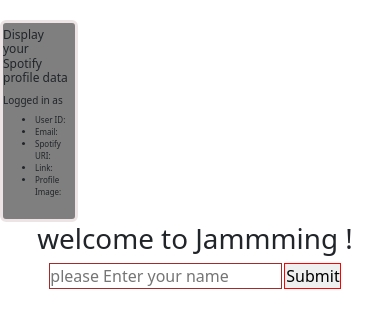
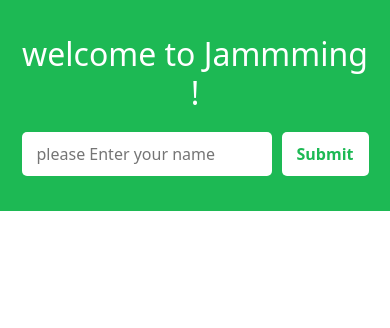
Before and after one commit to mah-davarfa/Jammming, a React (Vite) app: page / in a window 390 px wide. Shown: the top 328 px of the page. Built offline with nearby package versions, Linux system fonts and the light colour scheme.

Commit message:
worked on styles to make it responsive have hard time to adjust spotify group List to be responsive we will leave it after fist fecth to see what documents would come from spotify to do final adjustment

```diff
--- a/index.html
+++ b/index.html
@@ -3,16 +3,16 @@
   <head>
     <meta charset="UTF-8" />
     <link rel="icon" type="image/svg+xml" href="/vite.svg" />
-    <link rel="stylesheet" href="/style.css" />
+    <link rel="stylesheet" href="/public/htmlStyle.css" />
     <meta name="viewport" content="width=device-width, initial-scale=1.0" />
     <title>jammming & My Spotify Profile</title>
   </head>
   <body>
-    <div class="list-group">
+ <div class="list-group">
     <h1>Display your Spotify profile data</h1>
 
 <section id="profile">
-<h2>Logged in as <span id="displayName"></span></h2>
+<h2>Logged in as: <span id="displayName"></span></h2>
 <span id="avatar"></span>
 <ul >
     <li>User ID: <span id="id"></span></li>
@@ -22,7 +22,6 @@
     <li>Profile Image: <span id="imgUrl"></span></li>
 </ul>
 </section>
-</section>
 </div>
 
     <div id="root"></div>
--- /dev/null
+++ b/public/htmlStyle.css
@@ -0,0 +1,84 @@
+* {
+  margin: 0;
+  padding: 0;
+  box-sizing: border-box;
+}
+
+
+.list-group {
+ position: absolute;
+ top: .6rem;
+ left:1rem;
+ width: min(20vw, 200px);
+ height: min(15vw, 150px);
+ background-color: rgba(0, 0, 0, 0.7);
+ color: white;
+ padding: 1rem;
+border-radius: 20px;
+display: flex;
+flex-direction: column;
+align-items: center;
+justify-content: flex-start;
+z-index: 1000;
+flex-shrink: 0;
+}
+@media (max-width: 659px) {
+  .list-group {
+
+    z-index: -200;
+  }
+}
+.list-group h1 {
+  font-size: 0.5rem;
+  text-align: center;
+  margin-bottom: .5rem;
+  white-space: nowrap;
+}
+#profile {
+  display: flex;
+  align-items: center;
+  justify-content: space-between;
+  width: 100%;
+  padding: .5rem;
+  gap: .1rem;
+  flex-shrink: 1;
+}
+
+#profile h2 {
+  font-size: 0.4rem;
+  margin: 0;
+
+  text-align: left;
+
+}
+#avatar {
+  display: block;
+  width: 3rem;
+  height:2rem;
+  border-radius: 50%;
+  background-color: white;
+  margin-bottom: .3rem;
+
+}
+.list-group ul {
+  list-style: none;
+  padding: 0;
+  font-size:0.4rem;
+  text-align: left;
+  width: 100%;
+
+}
+.list-group ul li {
+  margin: .1rem 0 ;
+  color: white;
+  overflow: hidden;
+  text-overflow: ellipsis;
+  font-size: .4rem;
+}
+#root {
+  position: absolute;
+  top: 0;
+  left: 0;
+  width: 100vw;
+  height: 100vh;
+}
--- a/src/component/App.css
+++ /dev/null
@@ -1,3 +0,0 @@
-App.{
-
-}
--- a/src/component/App.jsx
+++ b/src/component/App.jsx
@@ -3,8 +3,8 @@ import Banner from './Banner.jsx';
 import Data from './Data.jsx';
 import SearchBar from './SearchBar.jsx';
 import SearchResults from './SearchResults.jsx';
-import './App.css';
-import {AppProvider} from '../context/AppContext.jsx';
+
+
 
 ///
 
@@ -24,19 +24,19 @@ const handleSearchTerm = (data) => {
 }
   return (
     <>
-    <div className='App'>
-      <div className='AppBanner'>
+    <div >
+      <div >
         <Banner onNameSubmit={handleNameSubmit}/>
       </div>
 
       {userName &&(
       <div>
-        <AppProvider/>
+
         <SearchBar onSearch={handleSearch}/>
         <Data searchTerm={searchTerm} onSearchTerm={handleSearchTerm}/>
         <SearchResults searchResults={searchResults} />
         {/* i must add playList and selectedSong to inside of wrapper after create them!*/}
-        <AppProvider/>
+
       </div>
       )}
     </div>
--- a/src/component/Banner.css
+++ /dev/null
@@ -1,26 +0,0 @@
-.banner {
-    text-align: center;
-}
-
-.searchBar {
-
-    color: white;
-}
-
-.searchBar:focus {
-    outline: 2px solid rgb(250, 250, 14);
-}
-
-.bannerInput {
-    border: 1px solid brown;
-}
-
-.bannerButton {
-    border: 1px solid red;
-    padding-left: 1px;
-    margin-left: 2px;
-}
-
-.bannerButton:focus {
-    outline: 2px solid rgb(12, 245, 12);
-}
--- a/src/component/Banner.jsx
+++ b/src/component/Banner.jsx
@@ -1,5 +1,5 @@
 import React , {useState} from 'react';
-import './Banner.css';
+import '../styles/Banner.css';
 
 
 export default function Banner({onNameSubmit}) {
@@ -25,7 +25,7 @@ export default function Banner({onNameSubmit}) {
             <h1>welcome to Jammming {submitted ? name : ''}! </h1>
             {!submitted &&
             <form onSubmit= {submitHandler}
-             className='searchBar'>
+             className="search-container">
                 <input  onChange={handlerNameInput}
                  className='bannerInput'
                  value={name}
@@ -33,7 +33,7 @@ export default function Banner({onNameSubmit}) {
                 placeholder='please Enter your name'
                 />
 
-                <button className='bannerButton'
+                <button
                  type='submit'>Submit</button>
          </form>}
 
--- a/src/component/SearchBar.jsx
+++ b/src/component/SearchBar.jsx
@@ -1,14 +1,14 @@
 import React ,{useState,useContext} from 'react';
-import './Banner.css';
 import {AppContext} from '../context/AppContext.jsx';
+import '../styles/SearchBar.css';
+
 
 export default function SearchBar({onSearch}){
 const [search , setSearch] = useState('');
 const [cleanSearch , setCleanSearch] = useState(true);
 //const [errorSearch , setErrorSearch] = useState(fales);
+const {noResult} = useContext(AppContext);
 
-
-   const {noResult} = useContext(AppContext);
 
 
 const handleSubmit = (e) => {
@@ -27,18 +27,18 @@ const handleSubmit = (e) => {
 }
     return(
        <>
-        <div className='banner'>
+        <div >
             <h1>Search for Artist or Album</h1>
             <form onSubmit={handleSubmit}
             className='searchBar'>
                 <input
-                className='bannerInput'
+
                 onChange={handleOnChange}
                 type='text'
                 placeholder='Search for Artist or Album Name'
                 value={cleanSearch ? search : ''}
                 />
-                <button className='bannerButton'
+                <button
                  type='submit' disabled ={!search.trim()}> Search </button>
                  {noResult ?<p>Search result not available</p>: null }
             </form>
--- a/src/component/SearchResults.jsx
+++ b/src/component/SearchResults.jsx
@@ -8,8 +8,7 @@ import {AppContext} from '../context/AppContext';
 
 const SearchResults = ({searchResults}) => {
  const [searchResultTag, setSearchResultTag] = useState(false);
- const [searchResultsAll, setSearchResultsAll] = useState([]);
- const {setNoResult} = useContext(AppContext);
+  const {setNoResult,searchResultsAll,setSearchResultsAll} = useContext(AppContext);
 
 
   useEffect(()=>{
--- a/src/context/AppContext.jsx
+++ b/src/context/AppContext.jsx
@@ -1,6 +1,6 @@
 import React, {createContext, useState} from 'react';
 
-export const AppContext = React.createContext();
+export const AppContext = createContext();
 
 
 export const AppProvider = ({children}) => {
@@ -8,10 +8,12 @@ export const AppProvider = ({children}) => {
   const [noResult  , setNoResult] = useState(false);
   const [selectedSong, setSelectedSong] = useState(null);
   const [playlist, setPlaylist] = useState([]);
+const [searchResultsAll, setSearchResultsAll] = useState([]);
 
   return (
     <AppContext.Provider value=
     {{searchTerm, setSearchTerm,
+      searchResultsAll, setSearchResultsAll,
      noResult  , setNoResult,
      selectedSong, setSelectedSong,
      playlist,  setPlaylist}}>
--- /dev/null
+++ b/src/styles/Banner.css
@@ -0,0 +1,37 @@
+.banner{
+        display: flex;
+        flex-direction: column;
+        align-items: center;
+        justify-content: center;
+        height:25vh;
+        background-color: #1db954;
+        color: white;
+        text-align:center;
+        padding: 20px;
+
+}
+.banner h1{
+        font-size: 2rem;
+        margin-bottom: 10px;
+}
+.search-container{
+display : flex;
+align-items: center;
+gap:10px;
+margin-top:10px;
+}
+.search-container input{
+        padding: 10px 15px;
+        border-radius: 5px;
+        border: none;
+        width:250px;
+}
+.search-container button{
+        padding: 10px 15px;
+        border-radius: 5px;
+        border: none;
+        background-color: white;
+        color: #1db954;
+        cursor: pointer;
+        font-weight: bold;
+}
--- a/style.css
+++ /dev/null
@@ -1,37 +0,0 @@
-*{
-    margin: 0;
-    padding: 0;
-    box-sizing: border-box;
-}
-/* body{
-    background-image: url(./imag/vecteezy_wireframe-landscape-elevation-particle-background-abstract_8009451.jpg);
-    background-size: cover;
-    background-repeat: no-repeat;
-    background-position: center;
-    color: rgb(242, 238, 238)
-}*/
-.list-group{
-    border: 3px solid rgb(237, 229, 229);
-    border-radius: 50%;
-    width: 20%;
-    height: 40%;
-    display: flex;
-    flex-wrap: wrap;
-    justify-content: center;
-    align-items: center;
-    margin-top: 20px;
-    font-size: 8px;
-    padding: 5px;
-    background-color: rgba(0, 0, 0, 0.5);
-    overflow: hidden;
-}
-.list-group h1{
-   font-size: 12px;
-
-
-}
-.list-group h2{
-    font-size: 10px;
-
-
- }
```
Also changed, not shown: src/styles/SearchBar.css (added).
